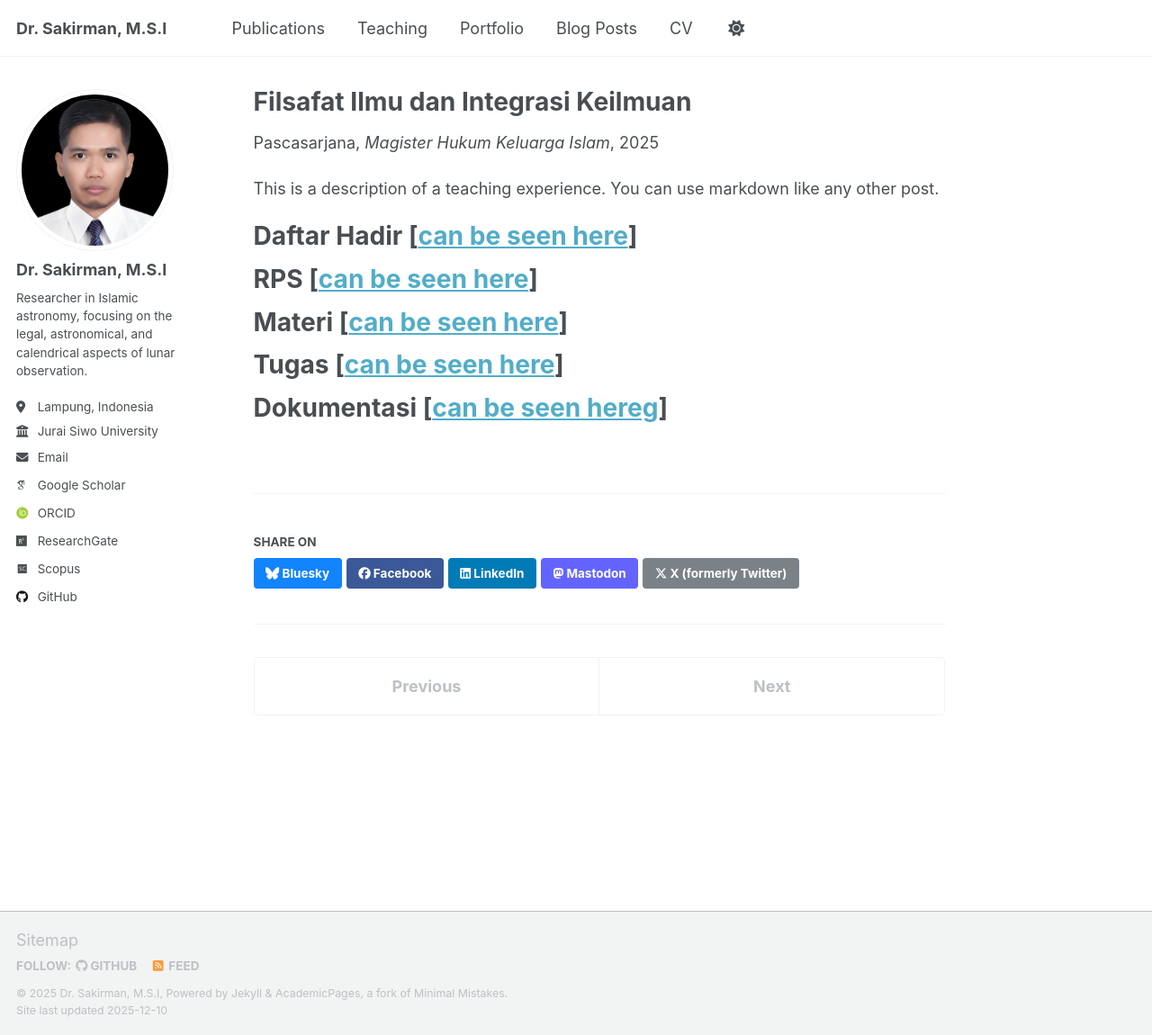
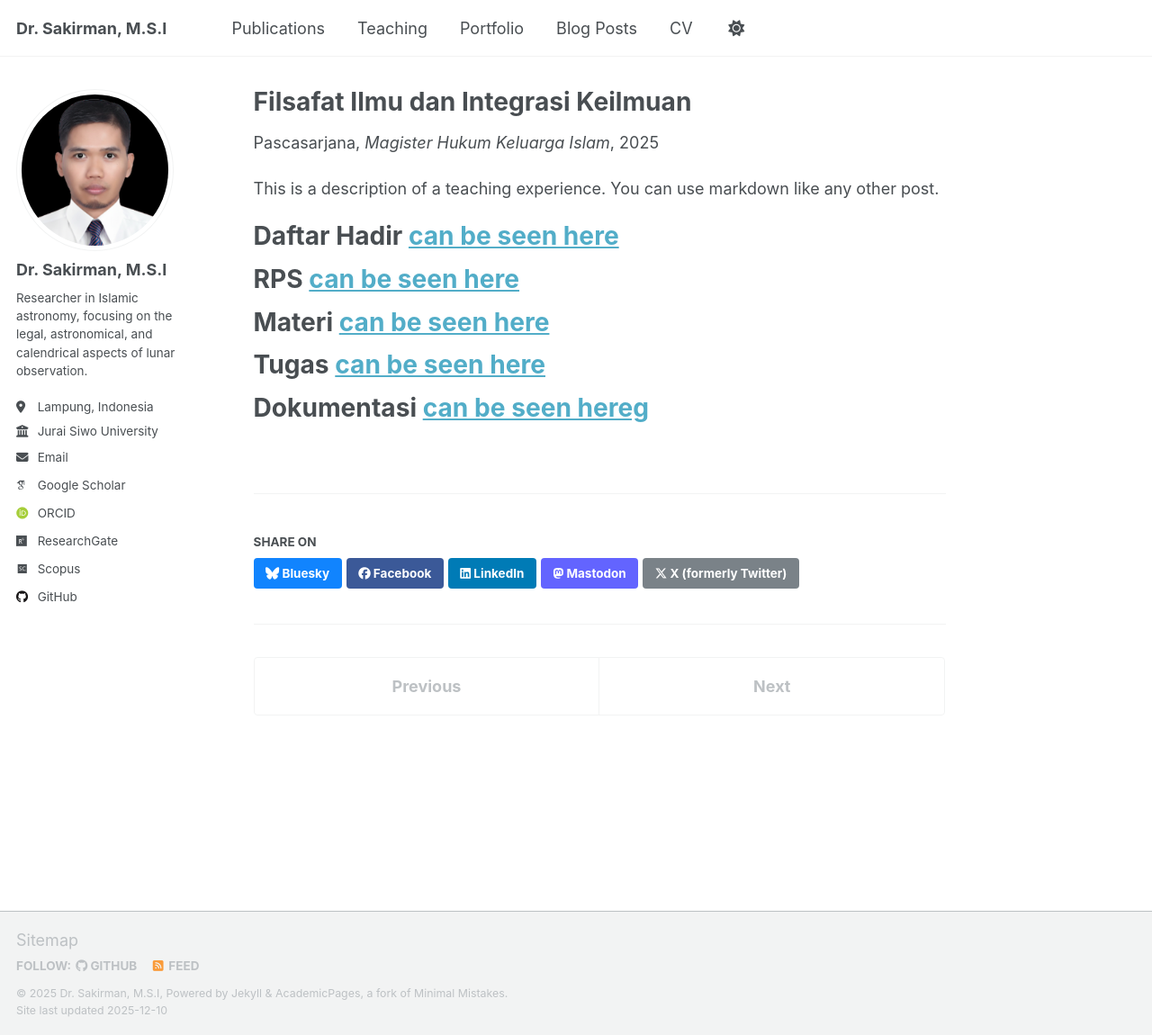
Before and after one commit to sakir-man/sakir-man.github.io, a Jekyll site: the page built from _teaching/2015-spring-teaching-2.md, in a window 1280 px wide and 1150 px high. Shown: the whole window at 90% size. Built offline with Jekyll 4.4.1, drawn with Linux system fonts in a browser that asks for light colours; some web fonts are replaced; a script that is not in the unit is left out.

```diff
--- a/_teaching/2015-spring-teaching-2.md
+++ b/_teaching/2015-spring-teaching-2.md
@@ -10,17 +10,17 @@ location: "UIN Jurai Siwo Lampung"
 
 This is a description of a teaching experience. You can use markdown like any other post.
 
-Daftar Hadir [<a href="https://elearning.metrouniv.ac.id/pasca/">can be seen here</a>]
+Daftar Hadir <a href="https://elearning.metrouniv.ac.id/pasca/">can be seen here</a>
 ======
 
-RPS [<a href="https://elearning.metrouniv.ac.id/pasca/">can be seen here</a>]
+RPS <a href="https://elearning.metrouniv.ac.id/pasca/">can be seen here</a>
 ======
 
-Materi [<a href="https://elearning.metrouniv.ac.id/pasca/">can be seen here</a>]
+Materi <a href="https://elearning.metrouniv.ac.id/pasca/">can be seen here</a>
 ======
 
-Tugas [<a href="https://elearning.metrouniv.ac.id/pasca/">can be seen here</a>]
+Tugas <a href="https://elearning.metrouniv.ac.id/pasca/">can be seen here</a>
 ======
 
-Dokumentasi [<a href="https://photos.app.goo.gl/uyV2eS7XSVgxyBiY9">can be seen hereg</a>]
+Dokumentasi <a href="https://photos.app.goo.gl/uyV2eS7XSVgxyBiY9">can be seen hereg</a>
 ======
```
